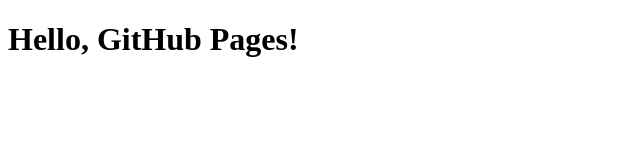
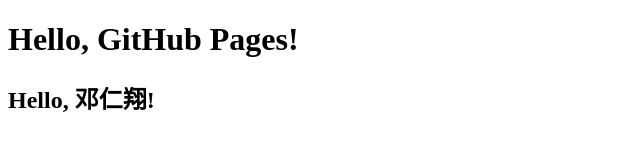
Before and after one commit to CiscoPacket/CiscoPacket.github.io, a plain HTML site: page index.html in a window 1280 px wide. Shown: the whole page, without its empty margins (0-640 px from the left). Drawn offline with Linux system fonts and the light colour scheme.

Commit message:
Update index.html

```diff
--- a/index.html
+++ b/index.html
@@ -5,5 +5,6 @@
 </head>
 <body>
 <h1>Hello, GitHub Pages!</h1>
+<h2>Hello, 邓仁翔!</h2>
 </body>
 </html>
```
